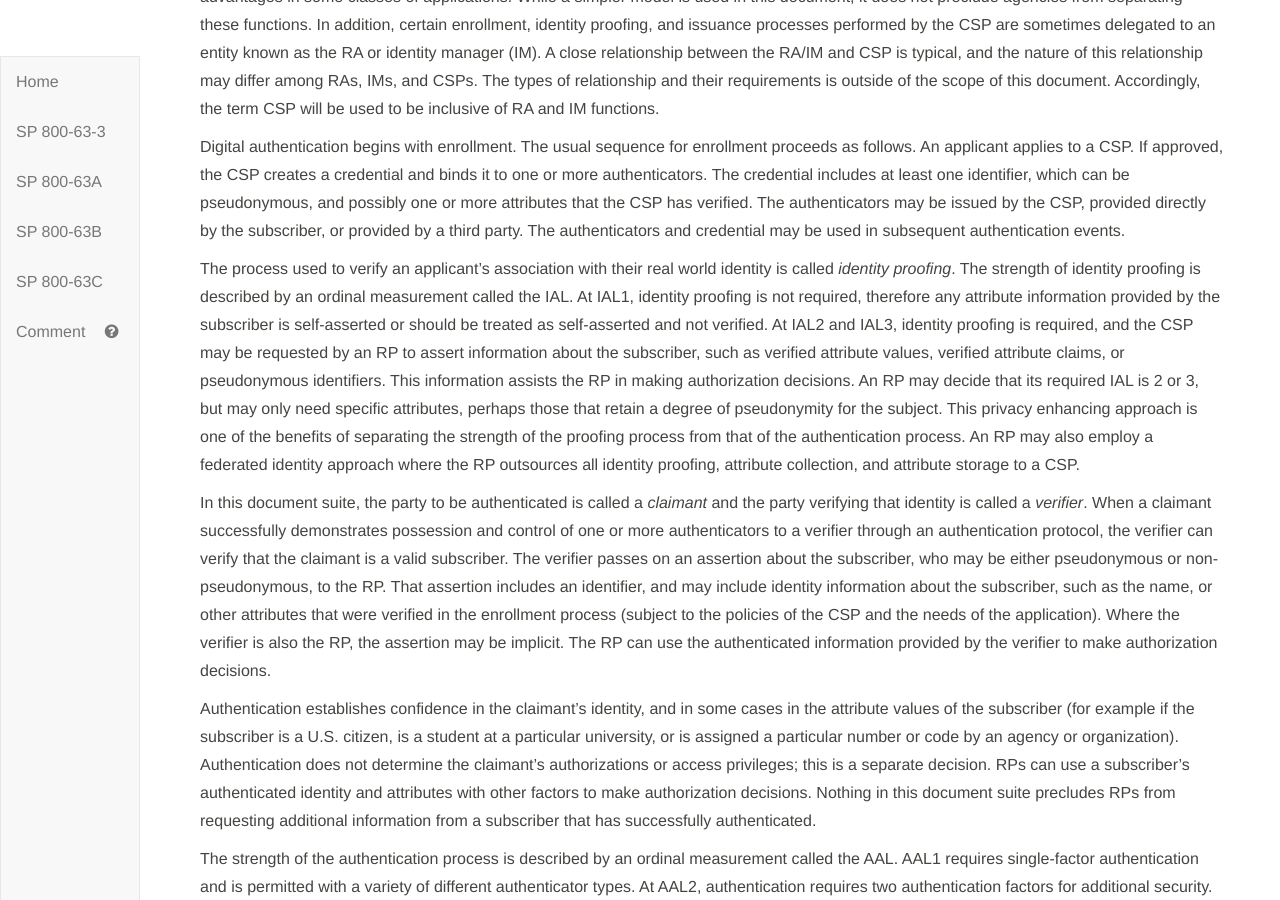
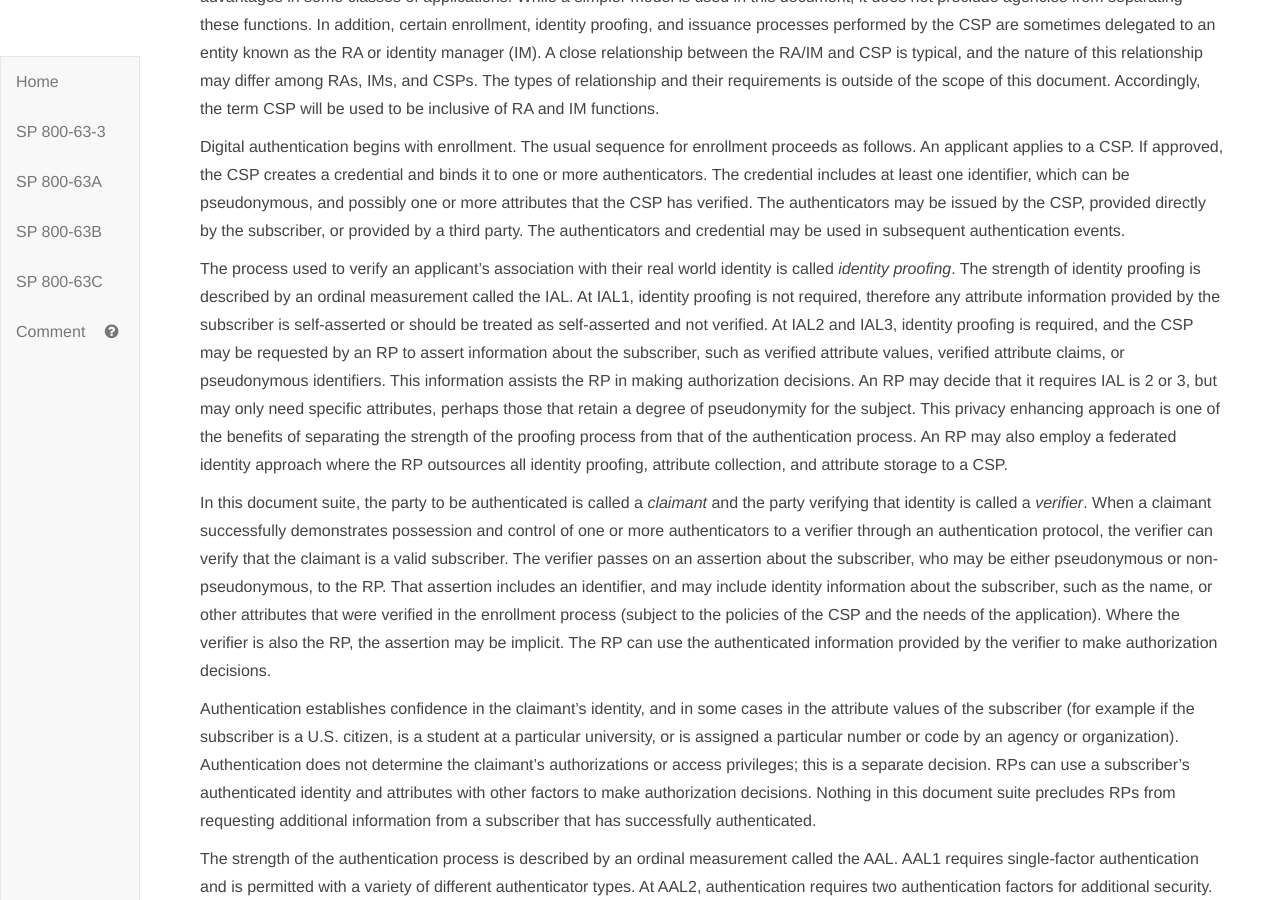
Before and after one commit to usnistgov/800-63-3, a Jekyll site: the page built from sp800-63-3/sec4_model.md, in a window 1280 px wide and 900 px high, scrolled down 426 px. Built offline with Jekyll 4.4.1, drawn with Linux system fonts in a browser that asks for light colours; our own code applies the rules of GitHub Pages for plain Markdown files.

Commit message:
Closes #1727

```diff
--- a/sp800-63-3/sec4_model.md
+++ b/sp800-63-3/sec4_model.md
@@ -15,7 +15,7 @@ The digital identity model used in these guidelines reflects current technologie
 
 Digital authentication begins with enrollment. The usual sequence for enrollment proceeds as follows. An applicant applies to a CSP. If approved, the CSP creates a credential and binds it to one or more authenticators. The credential includes at least one identifier, which can be pseudonymous, and possibly one or more attributes that the CSP has verified. The authenticators may be issued by the CSP, provided directly by the subscriber, or provided by a third party. The authenticators and credential may be used in subsequent authentication events.
 
-The process used to verify an applicant's association with their real world identity is called *identity proofing*. The strength of identity proofing is described by an ordinal measurement called the IAL. At IAL1, identity proofing is not required, therefore any attribute information provided by the subscriber is self-asserted or should be treated as self-asserted and not verified. At IAL2 and IAL3, identity proofing is required, and the CSP may be requested by an RP to assert information about the subscriber, such as verified attribute values, verified attribute claims, or pseudonymous identifiers. This information assists the RP in making authorization decisions. An RP may decide that its required IAL is 2 or 3, but may only need specific attributes, perhaps those that retain a degree of pseudonymity for the subject. This privacy enhancing approach is one of the benefits of separating the strength of the proofing process from that of the authentication process. An RP may also employ a federated identity approach where the RP outsources all identity proofing, attribute collection, and attribute storage to a CSP.
+The process used to verify an applicant's association with their real world identity is called *identity proofing*. The strength of identity proofing is described by an ordinal measurement called the IAL. At IAL1, identity proofing is not required, therefore any attribute information provided by the subscriber is self-asserted or should be treated as self-asserted and not verified. At IAL2 and IAL3, identity proofing is required, and the CSP may be requested by an RP to assert information about the subscriber, such as verified attribute values, verified attribute claims, or pseudonymous identifiers. This information assists the RP in making authorization decisions. An RP may decide that it requires IAL is 2 or 3, but may only need specific attributes, perhaps those that retain a degree of pseudonymity for the subject. This privacy enhancing approach is one of the benefits of separating the strength of the proofing process from that of the authentication process. An RP may also employ a federated identity approach where the RP outsources all identity proofing, attribute collection, and attribute storage to a CSP.
 
 In this document suite, the party to be authenticated is called a *claimant* and the party verifying that identity is called a *verifier*. When a claimant successfully demonstrates possession and control of one or more authenticators to a verifier through an authentication protocol, the verifier can verify that the claimant is a valid subscriber. The verifier passes on an assertion about the subscriber, who may be either pseudonymous or non-pseudonymous, to the RP. That assertion includes an identifier, and may include identity information about the subscriber, such as the name, or other attributes that were verified in the enrollment process (subject to the policies of the CSP and the needs of the application). Where the verifier is also the RP, the assertion may be implicit. The RP can use the authenticated information provided by the verifier to make authorization decisions.
 
```
